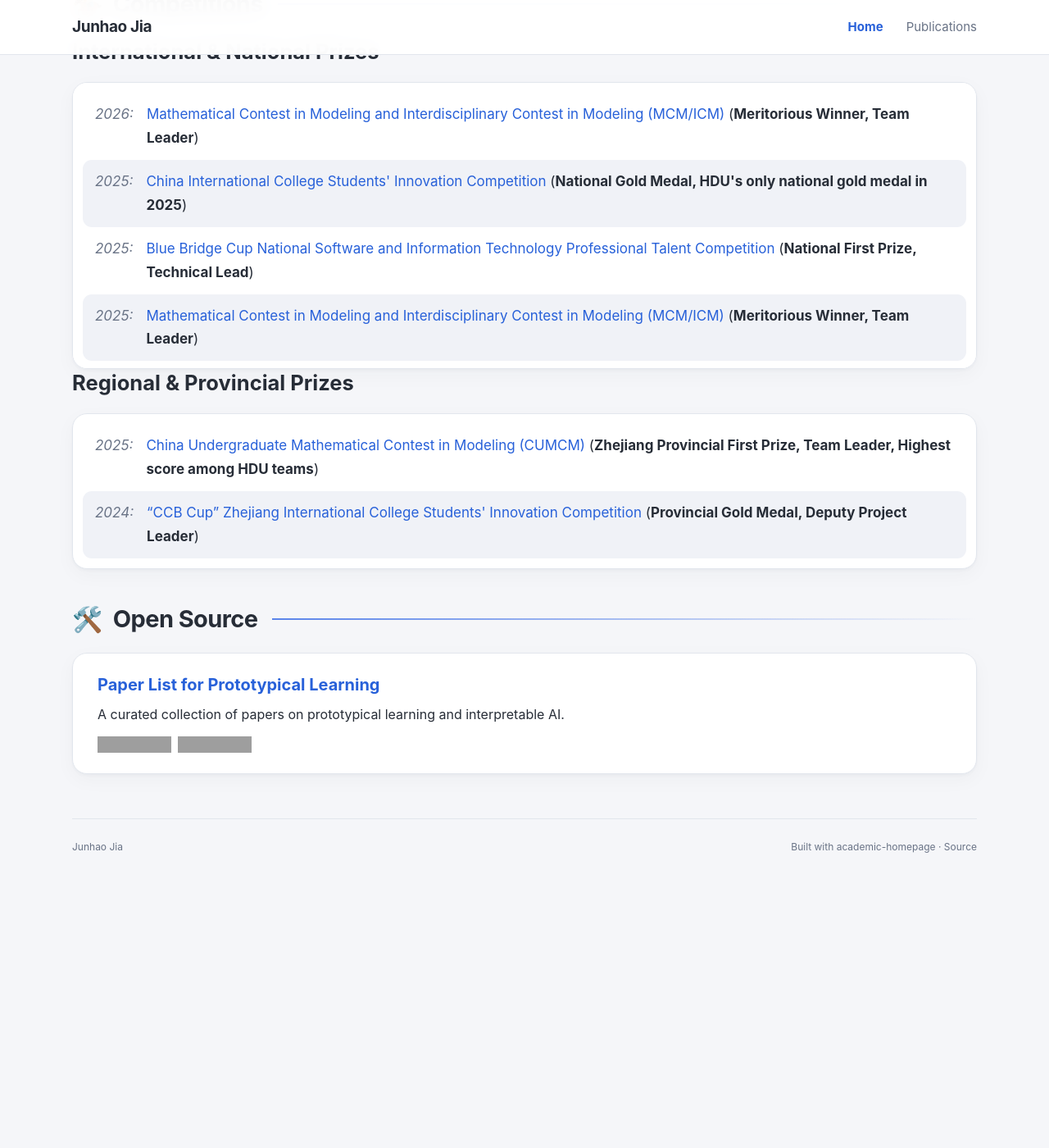
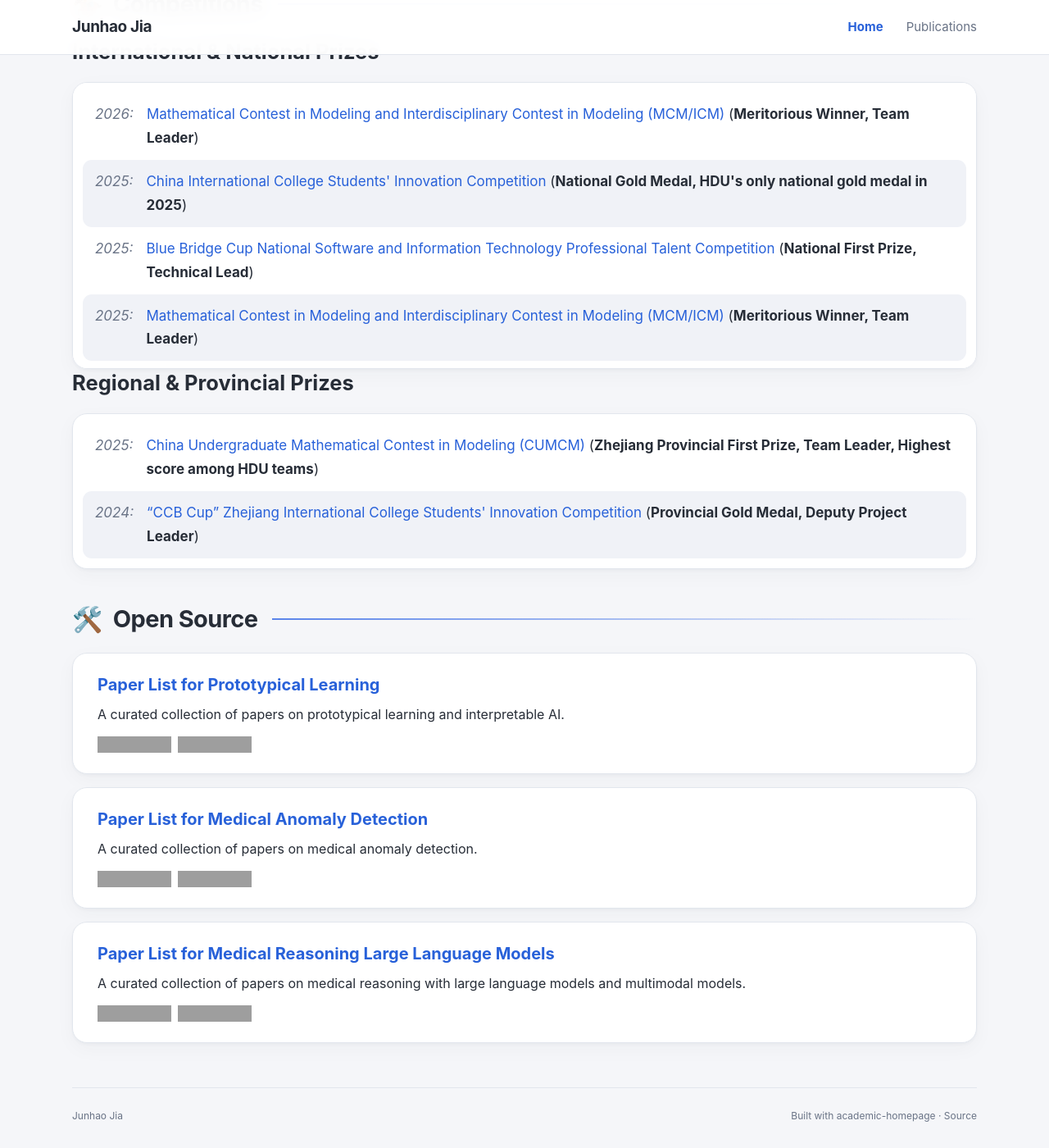
Before and after one commit to JonahJia/JonahJia.github.io, a Jekyll site: the page built from index.html, in a window 1280 px wide and 1400 px high, scrolled down 7298 px. Shown: the whole window at 82% size. Built offline with Jekyll 4.4.1, drawn with Linux system fonts in a browser that asks for light colours; before the commit the page ends 8369 px from its top, so only the background shows below that; grey boxes are pictures that could not be loaded.

Commit message:
Add medical anomaly detection and medical reasoning paper lists to Open Source

```diff
--- /dev/null
+++ b/_data/open_source.yml
@@ -0,0 +1,17 @@
+[
+  {
+    "name": "Paper List for Prototypical Learning",
+    "repository": "BeistMedAI/Paper-List-for-Prototypical-Learning",
+    "description": "A curated collection of papers on prototypical learning and interpretable AI."
+  },
+  {
+    "name": "Paper List for Medical Anomaly Detection",
+    "repository": "diaoquesang/Paper-List-for-Medical-Anomaly-Detection",
+    "description": "A curated collection of papers on medical anomaly detection."
+  },
+  {
+    "name": "Paper List for Medical Reasoning Large Language Models",
+    "repository": "HovChen/Paper-List-for-Medical-Reasoning-Large-Language-Models",
+    "description": "A curated collection of papers on medical reasoning with large language models and multimodal models."
+  }
+]
--- a/_includes/academic/open_source.html
+++ b/_includes/academic/open_source.html
@@ -1,11 +1,13 @@
 <section id="open-source" class="academic-section" aria-label="Open Source">
   {% if include.sidebar %}<h1 class="section-title">🛠️ Open Source</h1>{% else %}<h2 class="section-heading" id="opensource-heading"><span aria-hidden="true">🛠️</span> Open Source</h2>{% endif %}
+  {% for project in site.data.open_source %}{% assign repository_url = 'https://github.com/' | append: project.repository %}
   <div class="surface open-source-card">
-    <h3><a href="https://github.com/BeistMedAI/Paper-List-for-Prototypical-Learning" target="_blank" rel="noopener noreferrer">Paper List for Prototypical Learning</a></h3>
-    <p>A curated collection of papers on prototypical learning and interpretable AI.</p>
+    <h3><a href="{{ repository_url }}" target="_blank" rel="noopener noreferrer">{{ project.name }}</a></h3>
+    <p>{{ project.description }}</p>
     <div class="repository-badges">
-      <a href="https://github.com/BeistMedAI/Paper-List-for-Prototypical-Learning/stargazers" target="_blank" rel="noopener noreferrer"><img src="https://img.shields.io/github/stars/BeistMedAI/Paper-List-for-Prototypical-Learning?style=flat-square&amp;label=Stars&amp;color=660874" alt="GitHub stars" loading="lazy" height="20"></a>
-      <a href="https://github.com/BeistMedAI/Paper-List-for-Prototypical-Learning/forks" target="_blank" rel="noopener noreferrer"><img src="https://img.shields.io/github/forks/BeistMedAI/Paper-List-for-Prototypical-Learning?style=flat-square&amp;label=Forks&amp;color=526078" alt="GitHub forks" loading="lazy" height="20"></a>
+      <a href="{{ repository_url }}/stargazers" target="_blank" rel="noopener noreferrer"><img src="https://img.shields.io/github/stars/{{ project.repository }}?style=flat-square&amp;label=Stars&amp;color=660874" alt="GitHub stars" loading="lazy" height="20"></a>
+      <a href="{{ repository_url }}/forks" target="_blank" rel="noopener noreferrer"><img src="https://img.shields.io/github/forks/{{ project.repository }}?style=flat-square&amp;label=Forks&amp;color=526078" alt="GitHub forks" loading="lazy" height="20"></a>
     </div>
   </div>
+  {% endfor %}
 </section>
--- a/assets/css/academic.css
+++ b/assets/css/academic.css
@@ -105,6 +105,7 @@ h1, h2, h3 { line-height: 1.3; }
 .honor-row + .honor-row { border-top: 1px solid #edf0f5; }
 .honor-year { color: var(--muted); font-size: 14px; padding-top: 2px; }
 .open-source-card { padding: 25px 30px; }
+.open-source-card + .open-source-card { margin-top: 16px; }
 .open-source-card h3 { font-size: 20px; margin-bottom: 10px; }
 .open-source-card p { font-size: 16px; margin-bottom: 13px; }
 .repository-badges { display: flex; gap: 8px; min-height: 20px; }
--- a/assets/css/sidebar-personal.css
+++ b/assets/css/sidebar-personal.css
@@ -11,6 +11,7 @@
 .theme-toggle .ui-icon { width: 13px; height: 13px; }
 .profile-location .ui-icon { width: 13px; height: 13px; vertical-align: -2px; }
 .open-source-card { padding: 18px 22px; border: 1px solid var(--border); border-radius: 16px; background: var(--surface); box-shadow: var(--shadow); }
+.open-source-card + .open-source-card { margin-top: 16px; }
 .open-source-card h3 { margin: 0 0 8px; font-size: 17px; }
 .open-source-card p { margin: 0 0 12px; }
 .repository-badges { display: flex; flex-wrap: wrap; gap: 6px; }
```
